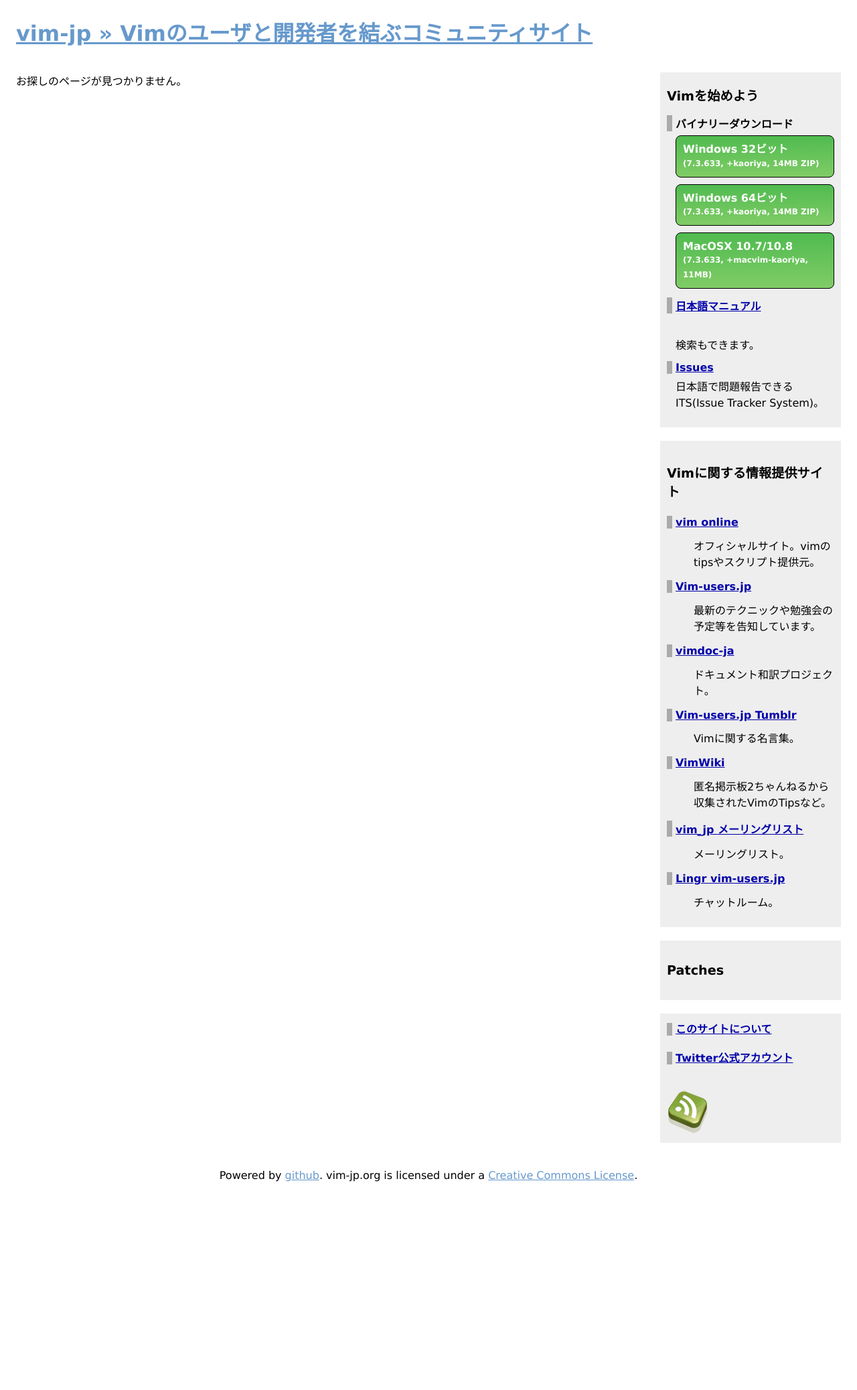
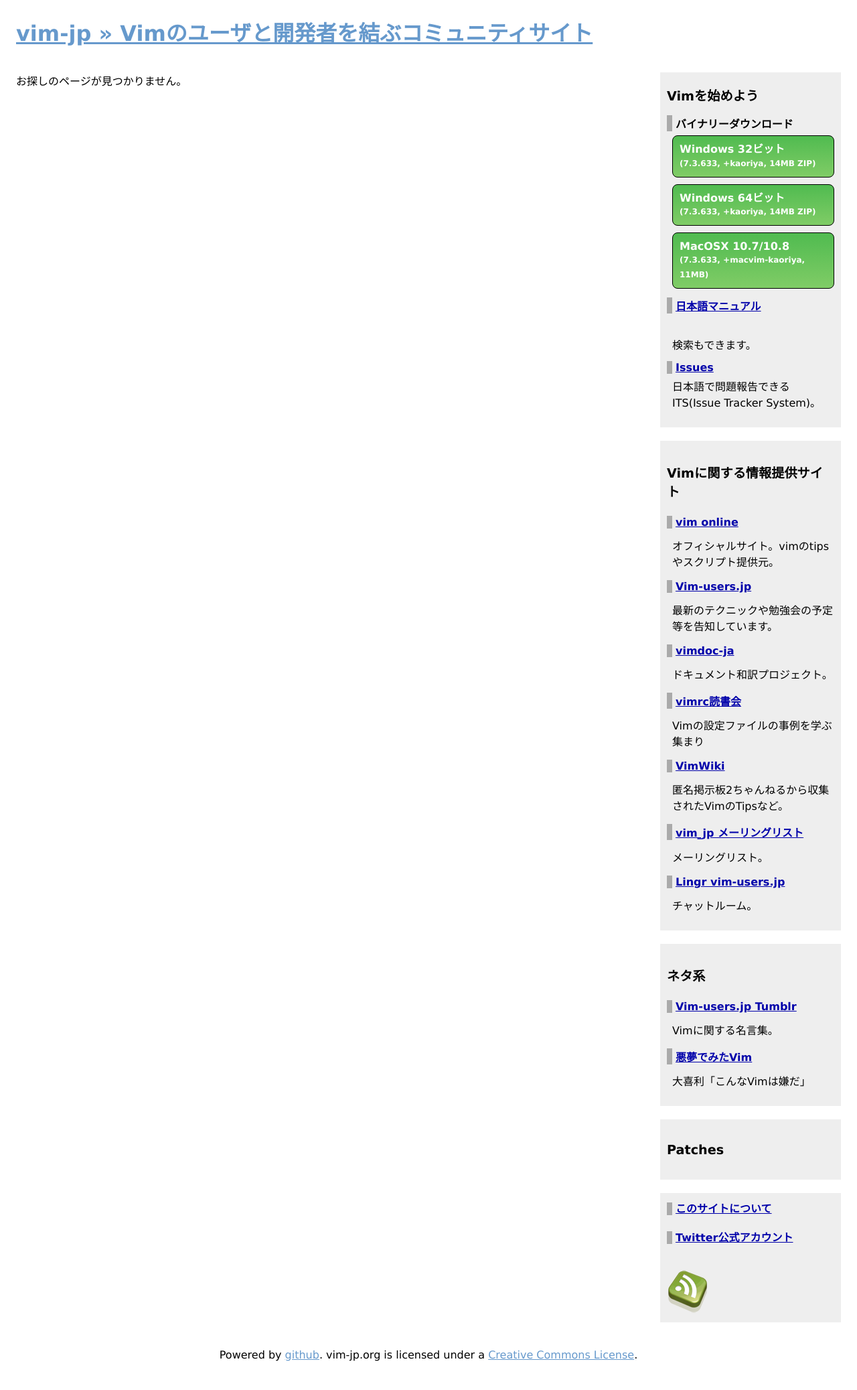
Before and after one commit to vim-jp/vim-jp.github.io, a Jekyll site: the page built from 403.html, in a window 1280 px wide. Shown: the whole page at 67% size. Built offline with Jekyll 4.4.1, drawn with Linux system fonts in a browser that asks for light colours; nearby versions of some CDN libraries; Markdown is read by kramdown in place of the engine named in the settings; comment, search, counter and statistics services are not loaded; before the commit the page ends 1807 px from its top, so only the background shows below that.

Commit message:
added a link to reading-vimrc.  arranged css.

```diff
--- a/_layouts/default.html
+++ b/_layouts/default.html
@@ -95,7 +95,7 @@
 					<dd>日本語で問題報告できるITS(Issue Tracker System)。</dd>
 				</dl>
 			</div>
-			<div id="link">
+			<div id="link" class="linkList">
 				<h2>Vimに関する情報提供サイト</h2>
 				<dl>
 					<dt><a href="http://www.vim.org/">vim online</a></dt>
@@ -104,14 +104,23 @@
 					<dd>最新のテクニックや勉強会の予定等を告知しています。</dd>
 					<dt><a href="http://github.com/vim-jp/vimdoc-ja/">vimdoc-ja</a></dt>
 					<dd>ドキュメント和訳プロジェクト。</dd>
-					<dt><a href="http://vim-users-jp.tumblr.com/">Vim-users.jp Tumblr</a></dt>
-					<dd>Vimに関する名言集。</dd>
+					<dt><a href="//vim-jp.org/reading-vimrc/">vimrc読書会</a></dt>
+					<dd>Vimの設定ファイルの事例を学ぶ集まり</dd>
 					<dt><a href="http://vimwiki.net/">VimWiki</a></dt>
 					<dd>匿名掲示板2ちゃんねるから収集されたVimのTipsなど。</dd>
 					<dt><a href="http://groups.google.com/group/vim_jp">vim_jp メーリングリスト</a></dt>
 					<dd>メーリングリスト。</dd>
 					<dt><a href="http://lingr.com/room/vim">Lingr vim-users.jp</a></dt>
 					<dd>チャットルーム。</dd>
+				</dl>
+			</div>
+			<div id="joke" class="linkList">
+				<h2>ネタ系</h2>
+				<dl>
+					<dt><a href="http://vim-users-jp.tumblr.com/">Vim-users.jp Tumblr</a></dt>
+					<dd>Vimに関する名言集。</dd>
+					<dt><a href="http://togetter.com/li/120258">悪夢でみたVim</a></dt>
+					<dd>大喜利「こんなVimは嫌だ」</dd>
 				</dl>
 			</div>
 			<div id="patches">
--- a/assets/css/site.css
+++ b/assets/css/site.css
@@ -137,19 +137,19 @@
  clear: both;
 }
 
-#link dt {
+.linkList dt {
  margin: 0 0 0.8em;
  width: 7.5em;
  border-left: solid 8px #aaa;
  padding-left: 5px;
  white-space: nowrap;
 }
-#link dt a {
+.linkList dt a {
  color: #0000aa;
  font-weight: bold;
 }
-#link dd {
- margin-bottom: 1em;
+.linkList dd {
+ margin: 0 0 1em 0.5em;
 }
 
 #about span a {
@@ -181,7 +181,7 @@
 }
 
 #starting_vim dd {
-  margin: 0 0 0 13px;
+  margin: 0 0 0 0.5em;
 }
 
 #starting_vim ul {
```
